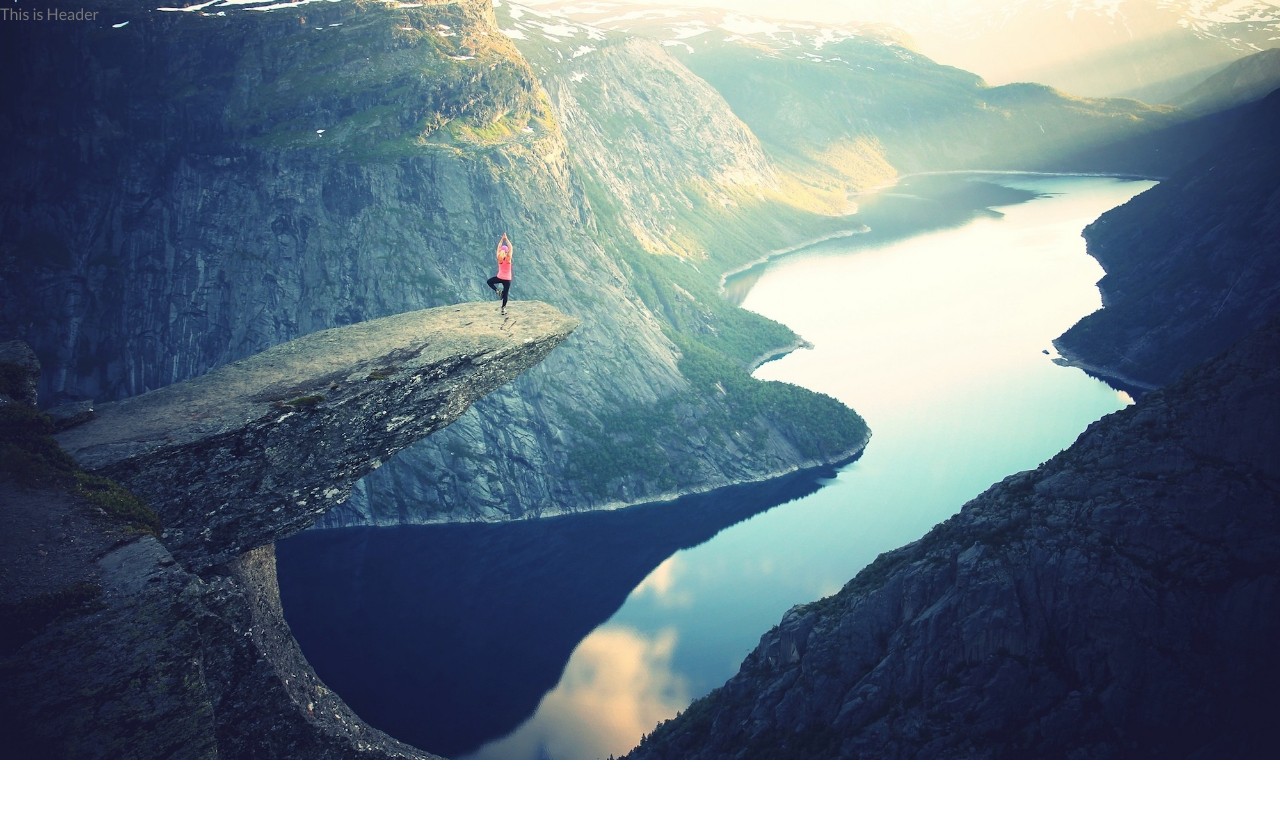
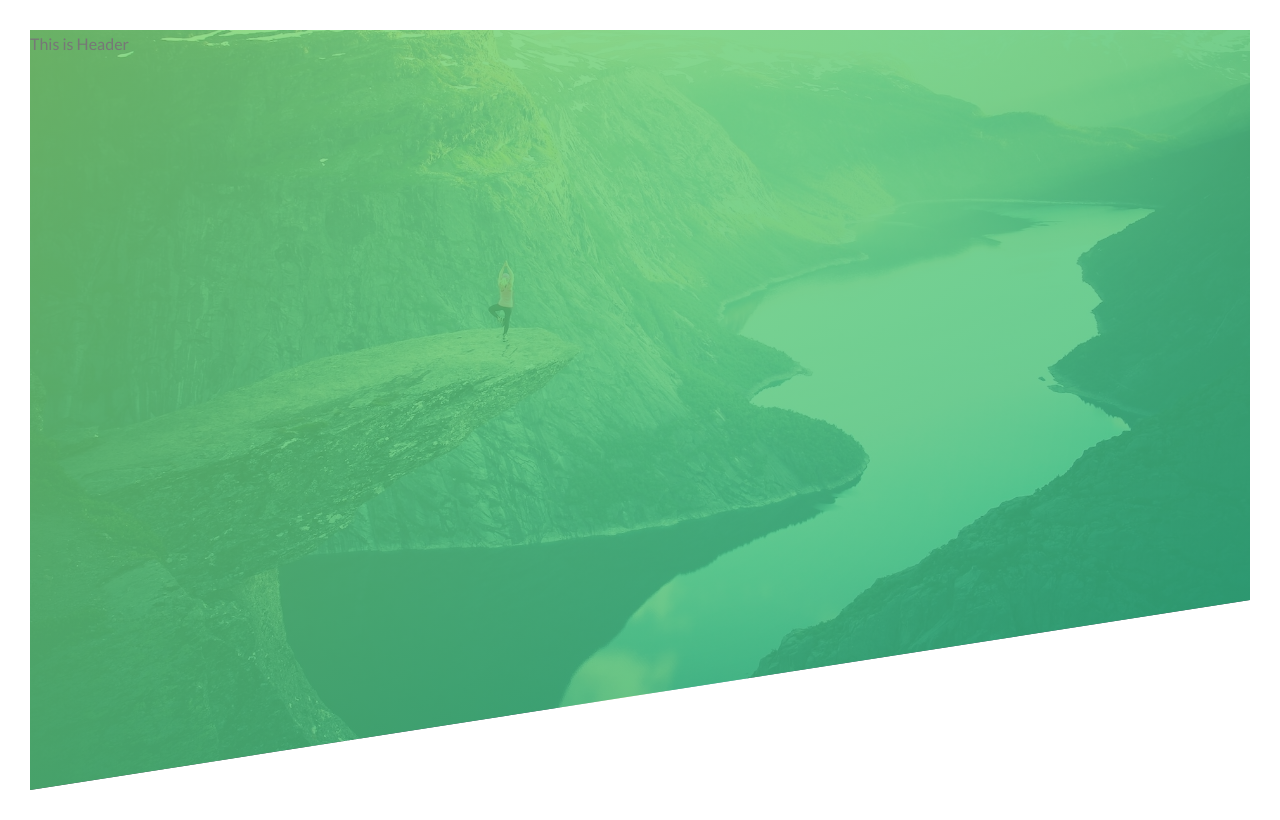
Before and after one commit to PadamSandhu/outdoor-tour-website, a React app: page / in a window 1280 px wide. Built offline with nearby package versions, Linux system fonts and the light colour scheme.

Commit message:
another commit

```diff
--- a/src/styles/header/index.scss
+++ b/src/styles/header/index.scss
@@ -1,5 +1,12 @@
 .header {
     height: 95vh;  // It should always be 95% of view height;
-    background-image: url(../assets/img/hero.jpg);
-    background-size: cover;
+    background-image: linear-gradient(
+        to right bottom,
+        rgba(126,213,111,0.8),
+        rgba(40,180,131,0.8)),
+        url(./assets/img/hero.jpg);
+    background-size: cover; // it will try to fit element to the width of the box
+    background-position: top;  // This will not chop image on the
+
+    clip-path: polygon(0 0,100% 0,100% 75%, 0 100%) // This will clip the image at the bottom; Defining 4 coordinates of the polygon
 }
--- a/src/styles/index.scss
+++ b/src/styles/index.scss
@@ -17,4 +17,6 @@
 
 .App {
   @import './header/index.scss';
+  padding: 30px;
+
 }
```
